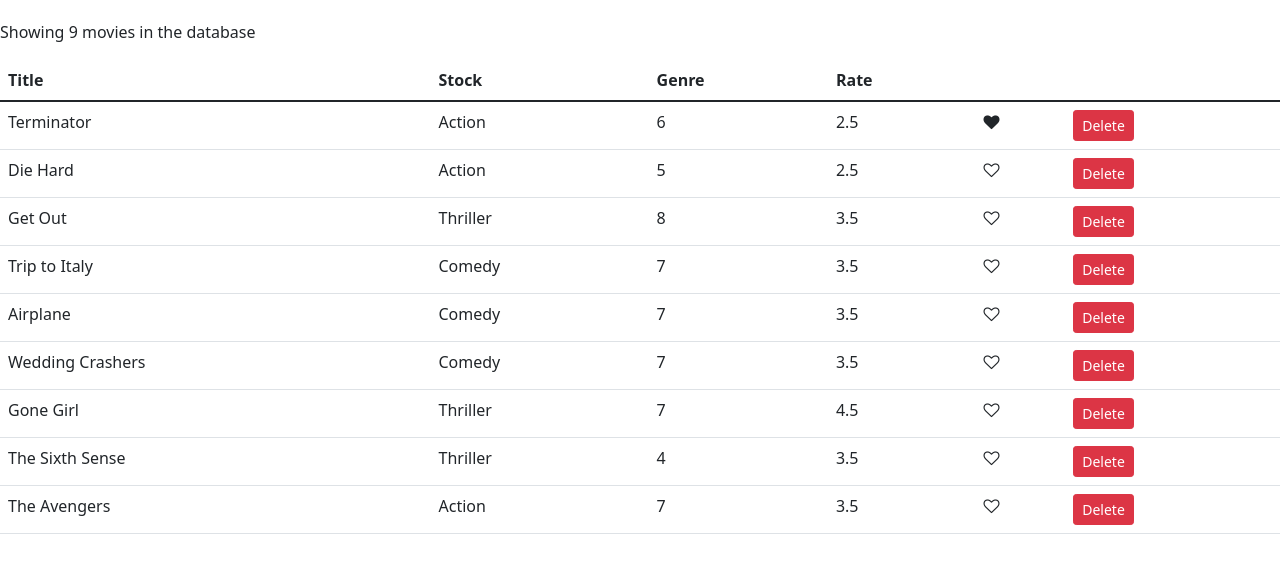
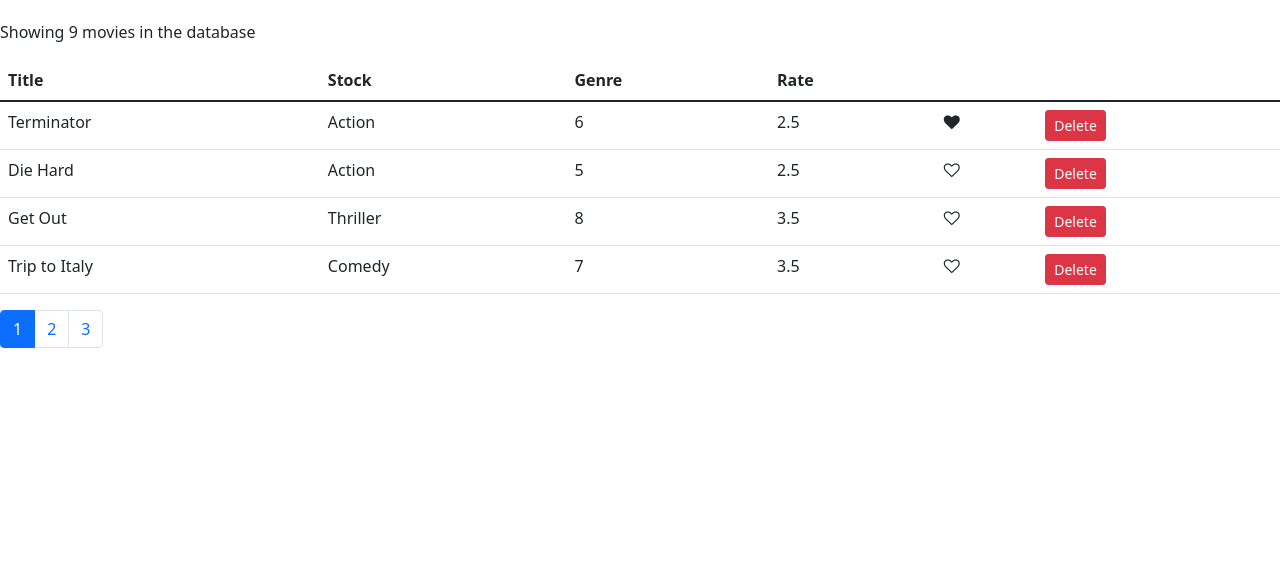
Before and after one commit to shadowp2810/vidly, a React (Create React App) app: page / in a window 1280 px wide. Shown: the top 564 px of the page. Built offline with nearby package versions, Linux system fonts and the light colour scheme.

Commit message:
Build the pagination common component.

```diff
--- /dev/null
+++ b/src/component/common/pagination.jsx
@@ -0,0 +1,38 @@
+import React from "react";
+import PropTypes from "prop-types";
+import _ from "lodash";
+
+const Pagination = (props) => {
+  const { itemsCount, pageSize, currentPage, onPageChange } = props;
+
+  const pagesCount = Math.ceil(itemsCount / pageSize);
+  if (pagesCount === 1) return null;
+  const pages = _.range(1, pagesCount + 1);
+  // [1...pagesCount].map()
+
+  return (
+    <nav>
+      <ul className="pagination">
+        {pages.map((page) => (
+          <li
+            key={page}
+            className={page === currentPage ? "page-item active" : "page-item"}
+          >
+            <a className="page-link" onClick={() => onPageChange(page)}>
+              {page}
+            </a>
+          </li>
+        ))}
+      </ul>
+    </nav>
+  );
+};
+
+Pagination.propTypes = {
+  itemCount: PropTypes.number.isRequired,
+  pageSize: PropTypes.number.isRequired,
+  currentPage: PropTypes.number.isRequired,
+  onPageChange: PropTypes.func.isRequired,
+};
+
+export default Pagination;
--- a/src/component/movies.jsx
+++ b/src/component/movies.jsx
@@ -1,11 +1,15 @@
-// Add Conditional Rendering
+// Add Type Checking
 import React, { Component } from "react";
 import Like from "./common/like";
+import Pagination from "./common/pagination";
 import { getMovies } from "../services/fakeMovieService";
+import { paginate } from "../utils/paginate";
 
 class Movies extends Component {
   state = {
     movies: getMovies(),
+    currentPage: 1,
+    pageSize: 4,
   };
 
   handleDelete = (movie) => {
@@ -22,10 +26,17 @@
     this.setState({ movies });
   };
 
+  handlePageChange = (page) => {
+    this.setState({ currentPage: page });
+  };
+
   render() {
     const { length: count } = this.state.movies;
+    const { pageSize, currentPage, movies: allMovies } = this.state;
 
     if (count === 0) return <p>There are no movies in database.</p>;
+
+    const movies = paginate(allMovies, currentPage, pageSize);
 
     //tabel.table>thead>tr>th*4
     return (
@@ -43,7 +54,7 @@
             </tr>
           </thead>
           <tbody>
-            {this.state.movies.map((movie) => (
+            {movies.map((movie) => (
               <tr key={movie._id}>
                 <td>{movie.title}</td>
                 <td>{movie.genre.name}</td>
@@ -67,6 +78,12 @@
             ))}
           </tbody>
         </table>
+        <Pagination
+          itemsCount={count}
+          pageSize={pageSize}
+          currentPage={currentPage}
+          onPageChange={this.handlePageChange}
+        />
       </React.Fragment>
     );
   }
--- /dev/null
+++ b/src/utils/paginate.js
@@ -0,0 +1,6 @@
+import _ from "lodash";
+
+export function paginate(items, pageNumber, pageSize) {
+  const startIndex = (pageNumber - 1) * pageSize;
+  return _(items).slice(startIndex).take(pageSize).value();
+}
```
